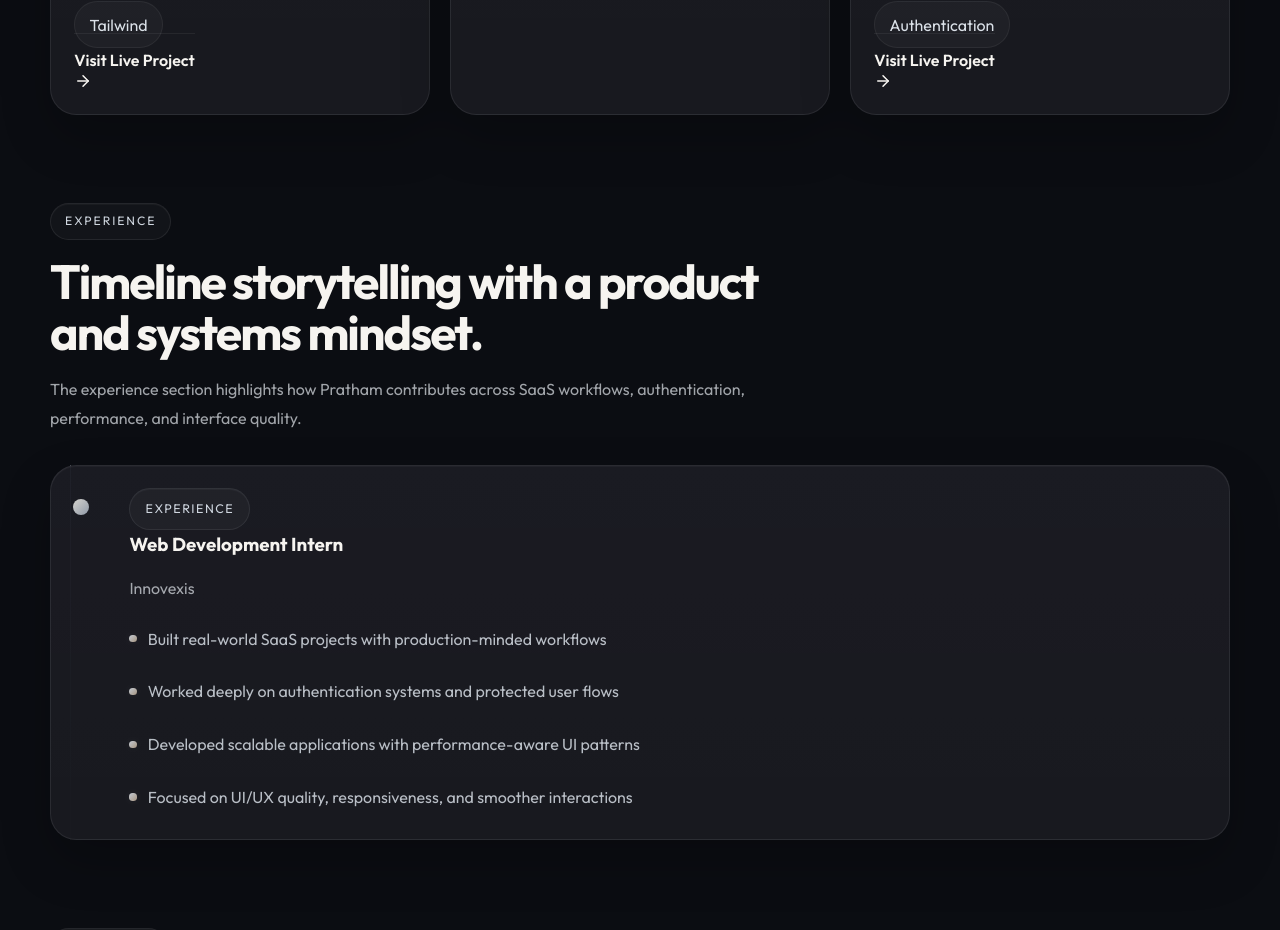
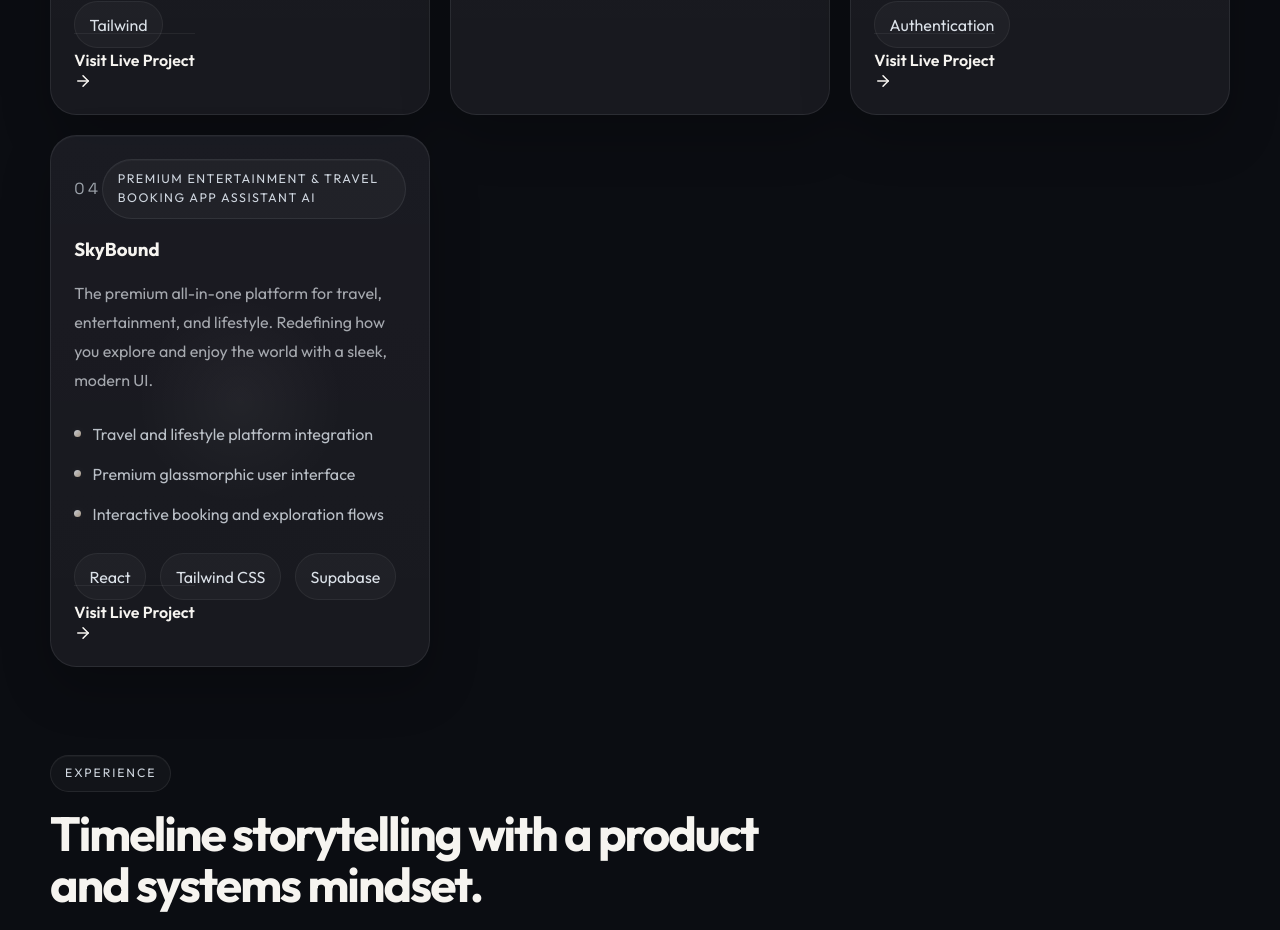
Before and after one commit to prathampanchmukh1234-maker/Portfolio, a React (Vite) app: page / in a window 1280 px wide. Shown: the part 3360-4290 px from the top of the page. Built offline with nearby package versions, Linux system fonts and the light colour scheme.

Commit message:
Added Final Year Project

```diff
--- a/src/App.tsx
+++ b/src/App.tsx
@@ -113,6 +113,19 @@ const projects = [
     ],
     stack: ['React', 'Cloud Storage', 'Authentication'],
     live: 'https://cloud-drive-frontend-hazel.vercel.app',
+  },
+  {
+    title: 'SkyBound',
+    type: 'Premium Entertainment & Travel Booking App Assistant AI ',
+    description:
+      'The premium all-in-one platform for travel, entertainment, and lifestyle. Redefining how you explore and enjoy the world with a sleek, modern UI.',
+    features: [
+      'Travel and lifestyle platform integration',
+      'Premium glassmorphic user interface',
+      'Interactive booking and exploration flows',
+    ],
+    stack: ['React', 'Tailwind CSS', 'Supabase'],
+    live: 'https://skybound-frontend.vercel.app',
   },
 ]
 
```
Also changed, not shown: 1 other file (tests, documents, lock files or other folders).
